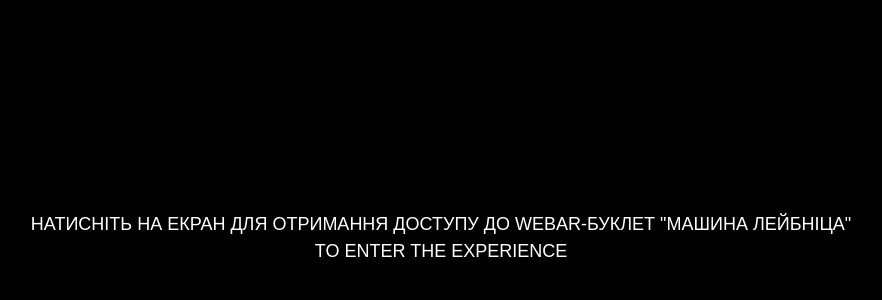
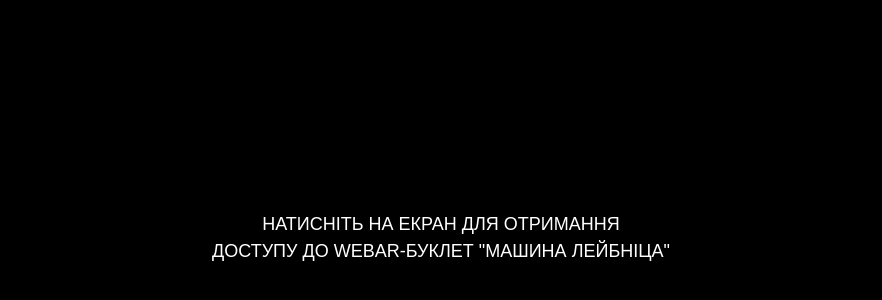
Before and after one commit to kariiinna/MyProject, a plain HTML site: page index.html in a window 1280 px wide. Shown: the part 162-462 px from the top of the page, without its empty margins (199-1081 px from the left). Drawn offline with nearby package versions, Linux system fonts and the light colour scheme.

Commit message:
Update index.html

```diff
--- a/index.html
+++ b/index.html
@@ -26,9 +26,9 @@
                 text-transform: uppercase; font-family: Arial, Helvetica, sans-serif; font-weight: 400; line-height: 1.5em; font-size: large; white-space: nowrap;
                 user-select: none; pointer-events: none;
             ">
-            Натисніть на екран для отримання доступу до WebAR-буклет "Машина Лейбніца"
+            Натисніть на екран для отримання
             <br>
-            to enter the experience
+            доступу до WebAR-буклет "Машина Лейбніца"
         </div>
     </div>
 
```
